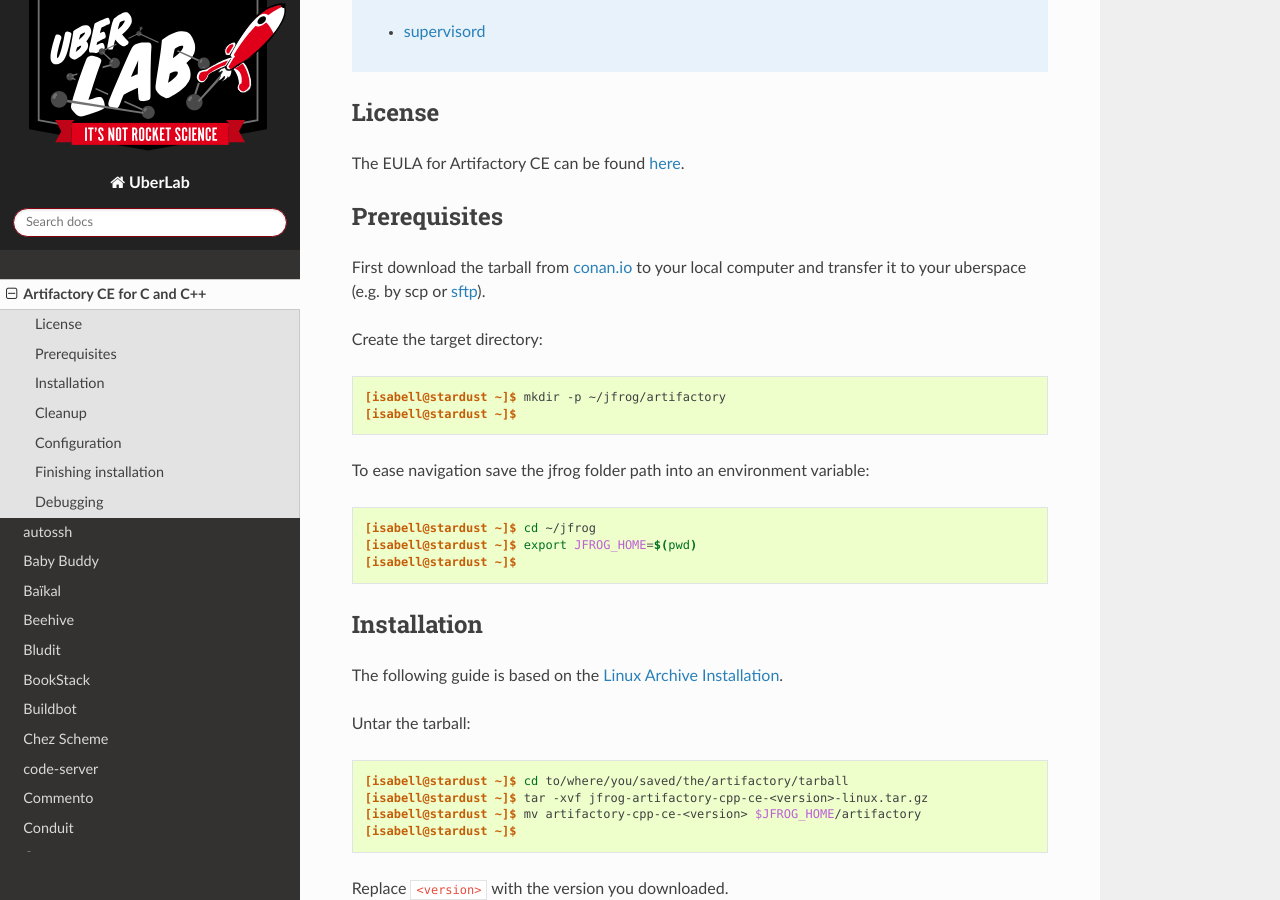
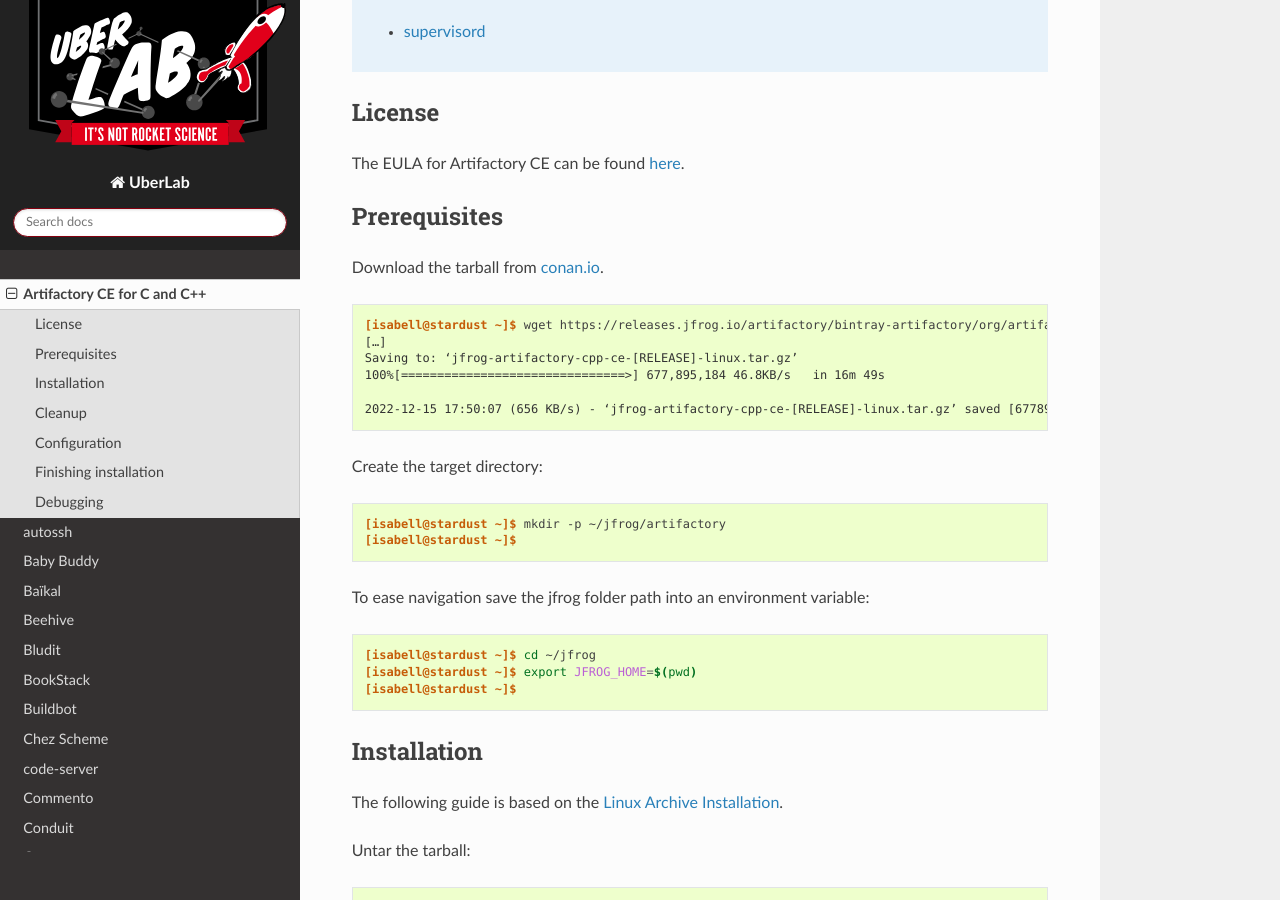
Before and after one commit to Uberspace/lab, a Sphinx documentation site: the page built from source/guide_artifactorycecpp.rst, in a window 1280 px wide and 900 px high, scrolled down 1262 px. Built offline with Sphinx 7.4.7 and the Read the Docs theme 2.0.0, drawn with Linux system fonts in a browser that asks for light colours.

Commit message:
Update guide_artifactorycecpp.rst

```diff
--- a/source/guide_artifactorycecpp.rst
+++ b/source/guide_artifactorycecpp.rst
@@ -38,7 +38,16 @@
 Prerequisites
 =============
 
-First download the tarball from `conan.io <https://conan.io/downloads.html>`_ to your local computer and transfer it to your uberspace (e.g. by scp or :manual:`sftp <basics-sftp>`).
+Download the tarball from `conan.io <https://conan.io/downloads.html>`_.
+
+::
+
+ [isabell@stardust ~]$ wget https://releases.jfrog.io/artifactory/bintray-artifactory/org/artifactory/cpp/ce/jfrog-artifactory-cpp-ce/[RELEASE]/jfrog-artifactory-cpp-ce-[RELEASE]-linux.tar.gz
+ […]
+ Saving to: ‘jfrog-artifactory-cpp-ce-[RELEASE]-linux.tar.gz’
+ 100%[===============================>] 677,895,184 46.8KB/s   in 16m 49s
+
+ 2022-12-15 17:50:07 (656 KB/s) - ‘jfrog-artifactory-cpp-ce-[RELEASE]-linux.tar.gz’ saved [677895184/677895184]
 
 Create the target directory:
 
```
